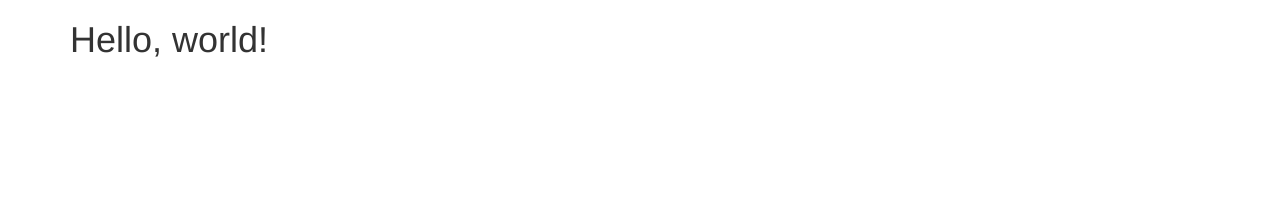
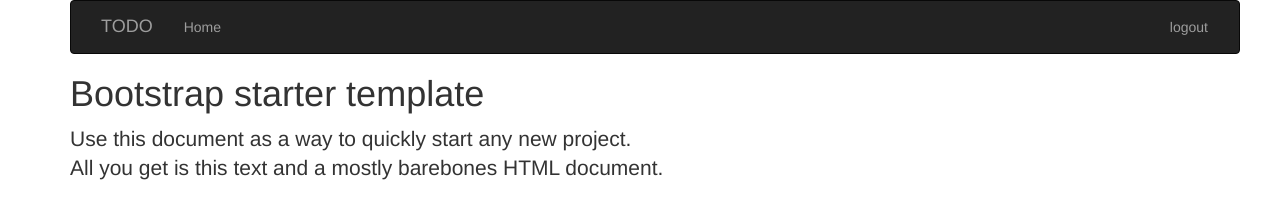
Before and after one commit to lalor/bootstrap_example, a plain HTML site: page index.html in a window 1280 px wide. Drawn offline with nearby package versions, Linux system fonts and the light colour scheme.

Commit message:
增加导航条

```diff
--- a/index.html
+++ b/index.html
@@ -10,9 +10,20 @@
     <link href="css/bootstrap.min.css" rel="stylesheet">
   </head>
   <body>
-      <div class="container">
-        <h1>Hello, world!</h1>
-      </div>
+
+     <div class="container">
+            <!-- navbar -->
+            <nav class="navbar navbar-inverse container">
+            <div class="navbar-header"> <a class="navbar-brand" href="#">TODO</a> </div>
+            <ul class="nav navbar-nav"> <li><a class="btn" href="#">Home</a></li> </ul>
+            <ul class="nav navbar-nav pull-right"> <li><a class="btn" href="#">logout</a></li> </ul>
+            </nav>
+
+          <div class="starter-template">
+            <h1>Bootstrap starter template</h1>
+            <p class="lead">Use this document as a way to quickly start any new project.<br> All you get is this text and a mostly barebones HTML document.</p>
+          </div>
+        </div>
 
     <!-- jQuery (necessary for Bootstrap's JavaScript plugins) -->
     <script src="https://ajax.googleapis.com/ajax/libs/jquery/1.12.4/jquery.min.js"></script>
```
